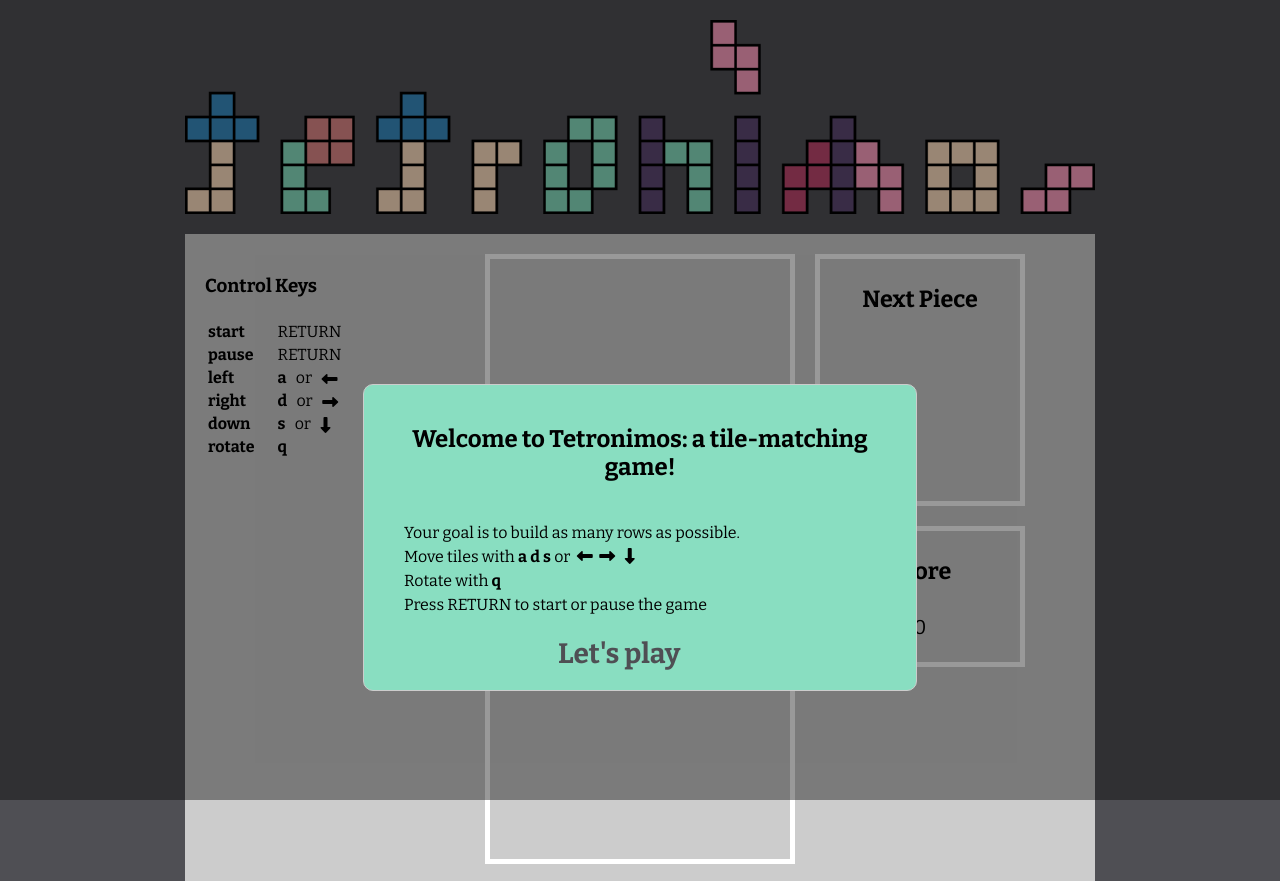
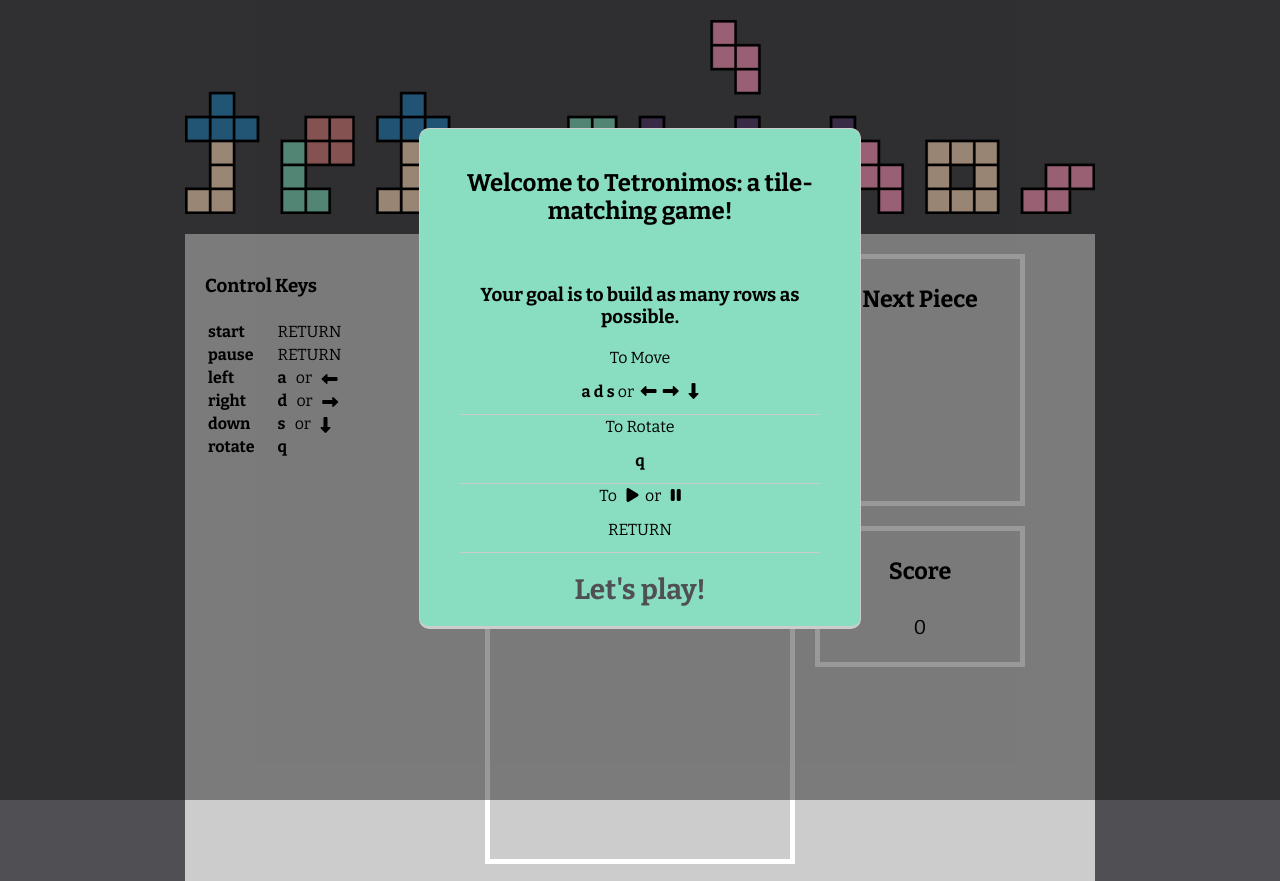
Before and after one commit to dzhenidi/tetronimos.js, a website built with webpack: page index.html in a window 1280 px wide. Shown: the top 881 px of the page. Built offline with nearby package versions, Linux system fonts and the light colour scheme.

Commit message:
style modal

```diff
--- a/css/modal.css
+++ b/css/modal.css
@@ -14,11 +14,13 @@
 
 .modal-content {
     background: #89DEC1;
-    margin: 30% auto;
+    margin: 10% auto;
     padding: 20px;
     border: 1px solid #cccccc;
-    width: 40%;
+    width: 400px;
     border-radius: 10px;
+    border-bottom-width: 3px;
+    text-align: center;
 }
 
 .modal-list {
@@ -26,6 +28,13 @@
 }
 .modal-list li {
   line-height: 1.5;
+  text-align: center;
+  padding-bottom: 10px;
+}
+
+.modal-list li:nth-child(2n+1) {
+
+  border-bottom: 1px solid #cccccc;
 }
 
 /* The Close Button */
@@ -34,7 +43,7 @@
     padding: 5px;
     font-size: 28px;
     font-weight: bold;
-    margin: 0 33%;
+    margin: 0 auto;
 }
 
 .close-modal:hover,
--- a/index.html
+++ b/index.html
@@ -15,15 +15,18 @@
       <div class="modal-content">
         <h2>Welcome to Tetronimos: a tile-matching game!</h2>
         <ul class="modal-list">
-          <li>Your goal is to build as many rows as possible.</li>
-          <li>Move tiles with <b>a</b> <b>d</b> <b>s</b> or
+          <h3>Your goal is to build as many rows as possible.</h3>
+          <li>To Move</li>
+          <li><b>a</b> <b>d</b> <b>s</b> or
             &nbsp;<i class="fa fa-long-arrow-left"></i>
             &nbsp;<i class="fa fa-long-arrow-right"></i>
             &nbsp; <i class="fa fa-long-arrow-down"></i></li>
-            <li>Rotate with <b>q</b></li>
-            <li>Press RETURN to start or pause the game</li>
+            <li>To Rotate</li>
+            <li><b>q</b></li>
+            <li>To &nbsp; <i class="fa fa-play"></i>&nbsp; or &nbsp; <i class="fa fa-pause"></i></li>
+            <li>RETURN</li>
         </ul>
-        <span class="close-modal">Let's play</span>
+        <span class="close-modal">Let's play!</span>
       </div>
     </div>
     <main class="content group">
```
Also changed, not shown: css/images/full_page2.png (added).
